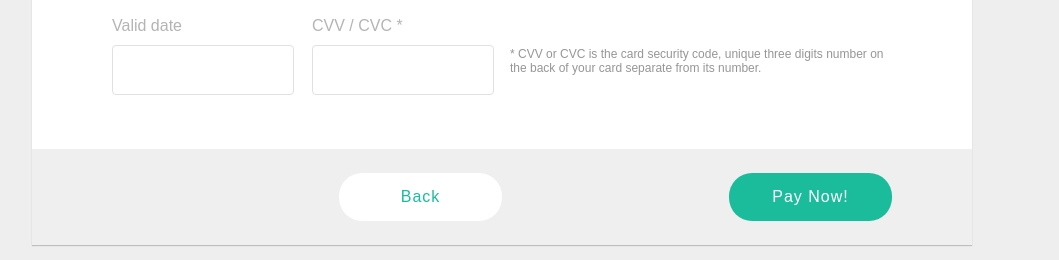
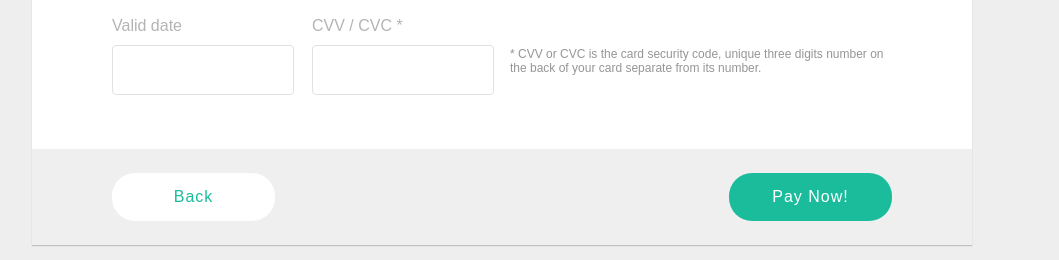
Before and after one commit to Asisipho-bo/Rent-a-car, a plain HTML site: page payment-page.html in a window 1280 px wide. Shown: the part 538-798 px from the top of the page, without its empty margins (138-1197 px from the left). Drawn offline with Linux system fonts and the light colour scheme.

Commit message:
Edited payment-page.html

```diff
--- a/payment-page.html
+++ b/payment-page.html
@@ -70,7 +70,7 @@
         </div>
 
         <div class="panel-footer">
-          <a href="listing-page.html"></a><button class="btn back-btn">Back</button></a>
+          <a href="listing-page.html"><button class="btn back-btn">Back</button></a>
           <a href="dashboard-page.html"><button class="btn next-btn">Pay Now!</button></a>
         </div>
       </div>
```
